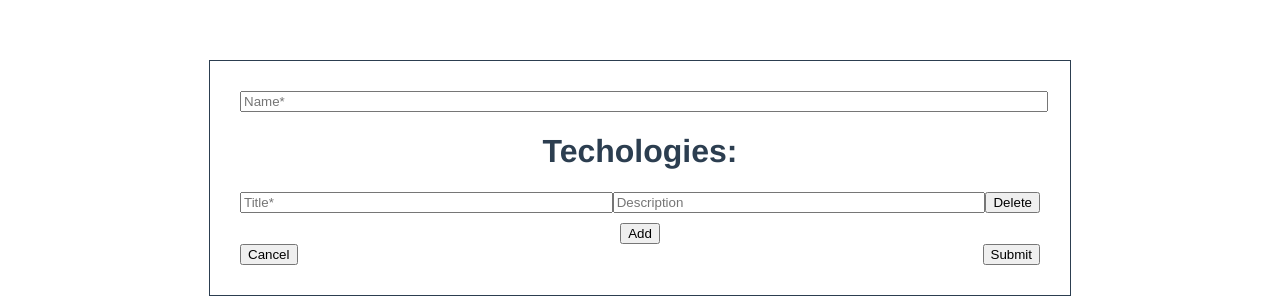
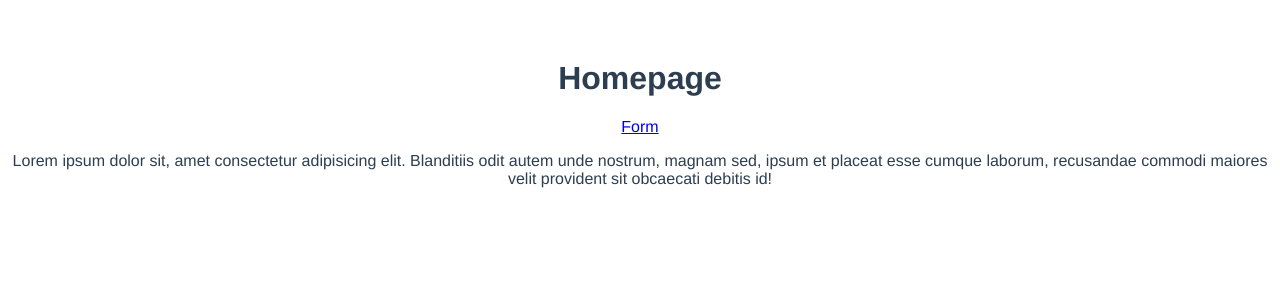
Before and after one commit to pe7r/vue-practice-app, a Vue app: page / in a window 1280 px wide. Shown: the top 304 px of the page. Built offline with nearby package versions, Linux system fonts and the light colour scheme.

Commit message:
added router to app

```diff
--- a/package.json
+++ b/package.json
@@ -9,7 +9,8 @@
   },
   "dependencies": {
     "core-js": "^3.6.5",
-    "vue": "^2.6.11"
+    "vue": "^2.6.11",
+    "vue-router": "^3.3.1"
   },
   "devDependencies": {
     "@vue/cli-plugin-babel": "~4.4.0",
--- a/src/App.vue
+++ b/src/App.vue
@@ -1,28 +1,14 @@
 <template>
   <div id="app">
-    <div class="formContainer">
-      <Form />
-    </div>
+    <router-view />
     <!-- <MyHello :msg="msg" :isShowing="isShowing" /> -->
   </div>
 </template>
 
 <script>
-// import MyHello from './components/MyHello'
-import Form from './components/Form'
 
 export default {
   name: 'App',
-  components: {
-    // MyHello,
-    Form,
-  },
-  data() {
-    return {
-      msg: 'Welcome to Your Vue.js App',
-      isShowing: true
-    }
-  }
 }
 </script>
 
@@ -35,10 +21,4 @@ export default {
   color: #2c3e50;
   margin-top: 60px;
 }
-
-.formContainer {
-  display: flex;
-  justify-content: center;
-  align-items: center;
-}
 </style>
--- a/src/main.js
+++ b/src/main.js
@@ -1,8 +1,10 @@
 import Vue from 'vue'
 import App from './App.vue'
+import router from './router';
 
 Vue.config.productionTip = false
 
 new Vue({
+  router,
   render: h => h(App),
 }).$mount('#app')
--- /dev/null
+++ b/src/router.js
@@ -0,0 +1,20 @@
+import Vue from 'vue';
+import Router from 'vue-router';
+import Home from './views/Home.vue'
+import FormPage from './views/FormPage.vue'
+
+Vue.use(Router)
+
+export default new Router({
+  mode: 'history',
+  routes: [
+    {
+      path: '/',
+      component: Home,
+    },
+    {
+      path: '/form',
+      component: FormPage,
+    },
+  ]
+})
--- /dev/null
+++ b/src/views/FormPage.vue
@@ -0,0 +1,24 @@
+<template>
+  <div class="formContainer">
+    <Form />
+  </div>
+</template>
+
+<script>
+import Form from '@/components/Form'
+
+export default {
+  name: 'App',
+  components: {
+    Form,
+  },
+}
+</script>
+
+<style scoped>
+.formContainer {
+  display: flex;
+  justify-content: center;
+  align-items: center;
+}
+</style>
--- /dev/null
+++ b/src/views/Home.vue
@@ -0,0 +1,7 @@
+<template>
+  <div>
+    <h1>Homepage</h1>
+    <a href="/form">Form</a>
+    <p>Lorem ipsum dolor sit, amet consectetur adipisicing elit. Blanditiis odit autem unde nostrum, magnam sed, ipsum et placeat esse cumque laborum, recusandae commodi maiores velit provident sit obcaecati debitis id!</p>
+  </div>
+</template>
```
Also changed, not shown: 1 other file (tests, documents, lock files or other folders).
